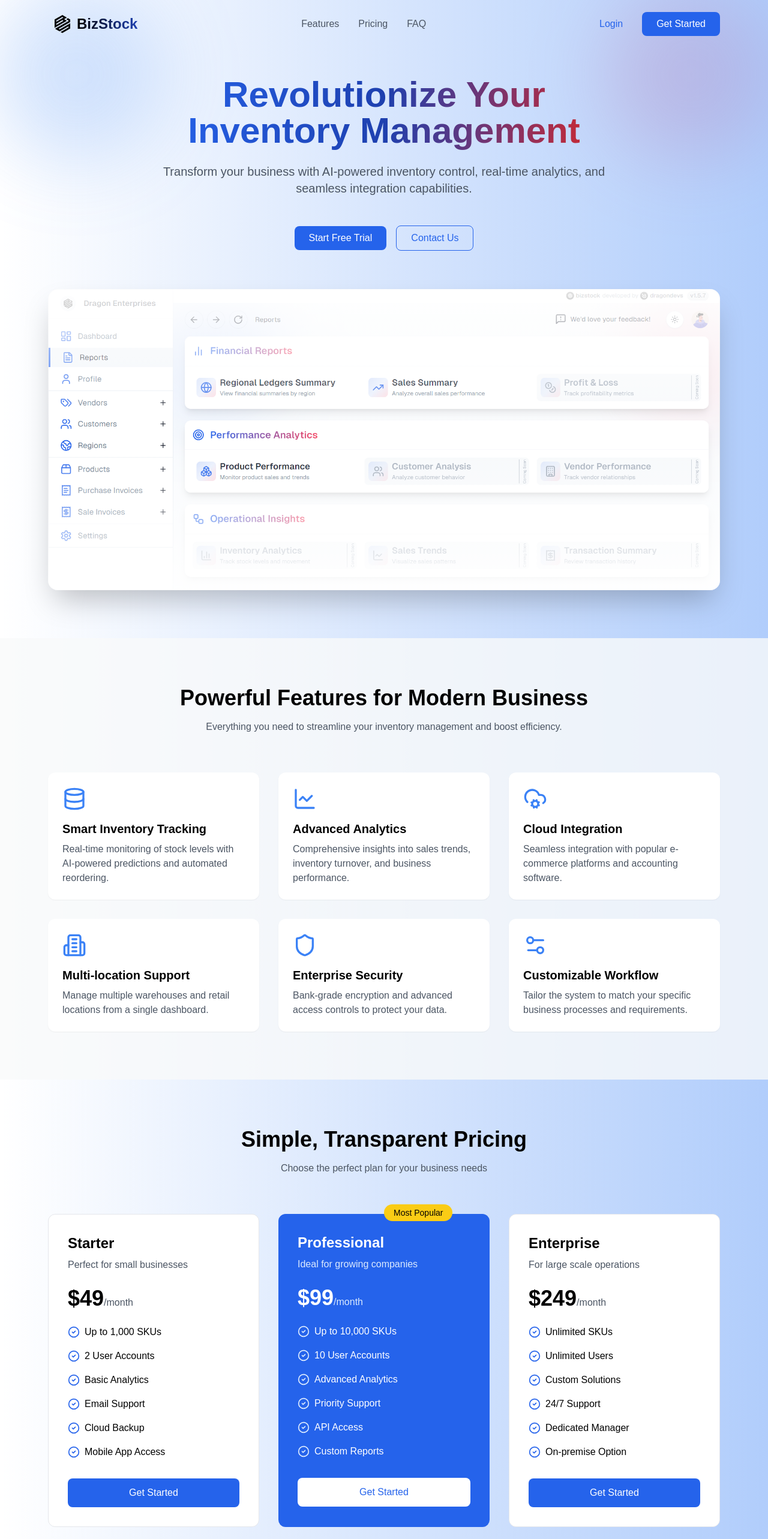
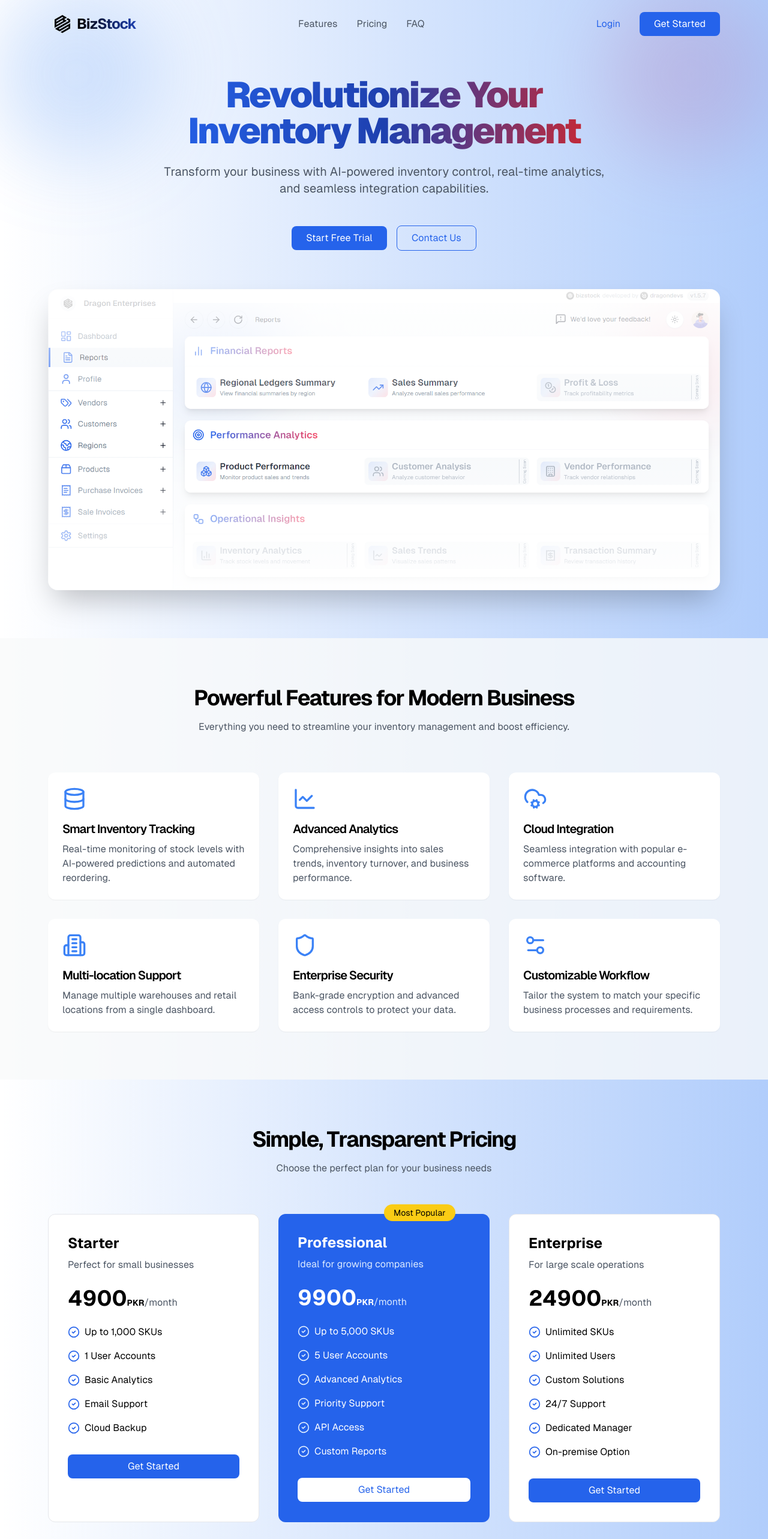
Before and after one commit to dragon-devs/bizstock-site, a Next.js app: page / in a window 1280 px wide. Shown: the top 2566 px of the page at 60% size. Built offline with nearby package versions, Linux system fonts and the light colour scheme.

Commit message:
updated fonts + some tweaks.

```diff
--- a/app/globals.css
+++ b/app/globals.css
@@ -2,8 +2,21 @@
 @tailwind components;
 @tailwind utilities;
 
+:root {
+  --font-geist-sans: "initial";
+  --font-geist-mono: "initial";
+}
 
 body {
+  font-family: var(--font-geist-sans), 'Noto Nastaliq Urdu', sans-serif;
+}
 
-  font-family: Arial, Helvetica, sans-serif;
+code, pre {
+  font-family: var(--font-geist-mono), monospace;
 }
+
+@layer utilities {
+  .text-balance {
+    text-wrap: balance;
+  }
+}
--- a/app/page.tsx
+++ b/app/page.tsx
@@ -52,10 +52,8 @@ const SiteHeader = () => {
     >
       <div className="container max-w-[72rem] mx-auto sm:p-4 p-2">
         <div className="flex items-center justify-between">
-          <motion.div
+          <div
             className="flex items-center space-x-2"
-            whileHover={{scale: 1.05}}
-            whileTap={{scale: 0.95}}
           >
             <Image
               src="/biz-stock-logo.svg"
@@ -64,10 +62,10 @@ const SiteHeader = () => {
               width={100}
               height={100}
             />
-            <span className="text-base sm:text-2xl font-bold bg-gradient-to-r from-black to-blue-800 bg-clip-text text-transparent">
+            <span className="text-base tracking-tighter font-bold sm:text-2xl bg-gradient-to-r from-black to-blue-800 bg-clip-text text-transparent">
               BizStock
             </span>
-          </motion.div>
+          </div>
           <nav className="hidden md:flex items-center space-x-8">
             {['Features', 'Pricing', 'FAQ'].map((item, index) => (
               <motion.a
@@ -89,7 +87,7 @@ const SiteHeader = () => {
               <motion.button
                 whileHover={{scale: 1.05}}
                 whileTap={{scale: 0.95}}
-                className=" px-4 py-2 text-blue-600 hover:text-blue-700 transition-colors"
+                className=" px-4 rounded-lg py-1 sm:bg-transparent bg-blue-500 text-white sm:text-blue-600 hover:text-gray-200 sm:hover:text-blue-700 transition-colors"
               >
                 Login
               </motion.button>
@@ -122,7 +120,7 @@ const HeroSection = () => {
           transition={{duration: 0.6}}
         >
           <motion.h1
-            className="text-5xl md:text-6xl pb-2 leading-none font-bold bg-gradient-to-r from-blue-600 via-blue-800 to-red-600 bg-clip-text text-transparent"
+            className="text-5xl md:text-6xl pb-2 leading-none font-black tracking-tighter bg-gradient-to-r from-blue-600 via-blue-800 to-red-600 bg-clip-text text-transparent"
             initial={{opacity: 0, y: 20}}
             animate={{opacity: 1, y: 0}}
             transition={{duration: 0.8, delay: 0.2}}
@@ -238,7 +236,7 @@ const FeaturesSection = () => {
           viewport={{once: true}}
           transition={{duration: 0.6}}
         >
-          <h2 className="text-4xl font-bold mb-4">Powerful Features for Modern Business</h2>
+          <h2 className="text-4xl font-bold mb-4 tracking-tighter">Powerful Features for Modern Business</h2>
           <p className="text-gray-600">Everything you need to streamline your inventory management and boost
             efficiency.</p>
         </motion.div>
@@ -268,7 +266,7 @@ const FeaturesSection = () => {
               >
                 {feature.icon}
               </motion.div>
-              <h3 className="text-xl font-semibold mb-2">{feature.title}</h3>
+              <h3 className="text-xl font-semibold mb-2 tracking-tighter">{feature.title}</h3>
               <p className="text-gray-600">{feature.description}</p>
             </motion.div>
           ))}
@@ -282,24 +280,23 @@ const PricingSection = () => {
   const plans = [
     {
       name: "Starter",
-      price: "49",
+      price: "4900",
       description: "Perfect for small businesses",
       features: [
         "Up to 1,000 SKUs",
-        "2 User Accounts",
+        "1 User Accounts",
         "Basic Analytics",
         "Email Support",
         "Cloud Backup",
-        "Mobile App Access"
       ]
     },
     {
       name: "Professional",
-      price: "99",
+      price: "9900",
       description: "Ideal for growing companies",
       features: [
-        "Up to 10,000 SKUs",
-        "10 User Accounts",
+        "Up to 5,000 SKUs",
+        "5 User Accounts",
         "Advanced Analytics",
         "Priority Support",
         "API Access",
@@ -309,7 +306,7 @@ const PricingSection = () => {
     },
     {
       name: "Enterprise",
-      price: "249",
+      price: "24900",
       description: "For large scale operations",
       features: [
         "Unlimited SKUs",
@@ -332,7 +329,7 @@ const PricingSection = () => {
           viewport={{once: true}}
           transition={{duration: 0.6}}
         >
-          <h2 className="text-4xl font-bold mb-4">Simple, Transparent Pricing</h2>
+          <h2 className="text-4xl font-bold mb-4 tracking-tighter">Simple, Transparent Pricing</h2>
           <p className="text-gray-600">Choose the perfect plan for your business needs</p>
         </motion.div>
         <motion.div
@@ -367,7 +364,7 @@ const PricingSection = () => {
               <h3 className="text-2xl font-bold mb-2">{plan.name}</h3>
               <p className={`mb-6 ${plan.popular ? 'text-blue-100' : 'text-gray-600'}`}>{plan.description}</p>
               <div className="mb-6">
-                <span className="text-4xl font-bold">${plan.price}</span>
+                <span className="text-4xl font-bold">{plan.price}<span className="text-sm font-bold ">PKR</span></span>
                 <span className={plan.popular ? 'text-blue-100' : 'text-gray-600'}>/month</span>
               </div>
               <motion.ul
@@ -387,10 +384,11 @@ const PricingSection = () => {
                   </motion.li>
                 ))}
               </motion.ul>
+              <Link href='https://app.bizstock.net'>
                 <motion.button
                   whileHover={{scale: 1.05}}
                   whileTap={{scale: 0.95}}
-                className={`w-full py-3 rounded-lg transition-colors ${
+                  className={`w-full px-4 py-2 rounded-lg transition-colors ${
                     plan.popular
                       ? 'bg-white text-blue-600 hover:bg-blue-50'
                       : 'bg-blue-600 text-white hover:bg-blue-700'
@@ -398,6 +396,7 @@ const PricingSection = () => {
                 >
                   Get Started
                 </motion.button>
+              </Link>
             </motion.div>
           ))}
         </motion.div>
@@ -436,7 +435,7 @@ const FaqSection = () => {
           className="text-center max-w-3xl mx-auto mb-16"
           variants={fadeInUp}
         >
-          <h2 className="text-4xl font-bold mb-4">Frequently Asked Questions</h2>
+          <h2 className="text-4xl font-bold mb-4 tracking-tighter">Frequently Asked Questions</h2>
           <p className="text-gray-600">Find answers to common questions about BizStock</p>
         </motion.div>
         <motion.div
@@ -485,7 +484,7 @@ const CtaSection = () => {
       />
       <div className="container mx-auto px-4 text-center relative">
         <motion.h2
-          className="text-4xl font-bold mb-6"
+          className="text-4xl font-bold mb-6 tracking-tighter"
           variants={fadeInUp}
         >
           Ready to Transform Your Business?
@@ -557,7 +556,7 @@ const SiteFooter = () => {
                 width={100}
                 height={100}
               />
-              <div className="text-base sm:text-2xl -ml-4 font-bold text-white">BizStock</div>
+              <div className="text-base sm:text-2xl -ml-4 font-bold text-white tracking-tighter">BizStock</div>
             </motion.div>
             <p className="text-sm">Modern inventory management for modern business.</p>
           </motion.div>
```
Lines whose indentation alone changed are shown as unchanged.
